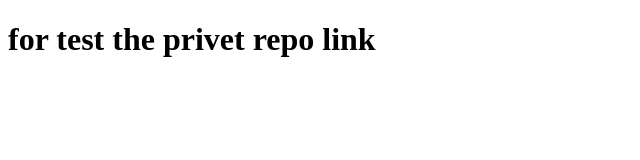
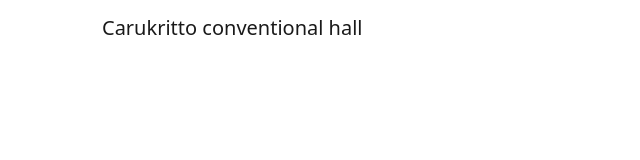
Before and after one commit to Ananthadeb1/convertion-center, a plain HTML site: page index.html in a window 1280 px wide. Shown: the whole page, without its empty margins (0-640 px from the left). Drawn offline with nearby package versions, Linux system fonts and the light colour scheme.

Commit message:
nev sec done

```diff
--- a/index.html
+++ b/index.html
@@ -5,8 +5,27 @@
     <meta http-equiv="X-UA-Compatible" content="IE=edge">
     <meta name="viewport" content="width=device-width, initial-scale=1.0">
     <title>Document</title>
+    <!-- bootstrap css link -->
+    <link href="https://cdn.jsdelivr.net/npm/bootstrap@5.1.3/dist/css/bootstrap.min.css" rel="stylesheet" integrity="sha384-1BmE4kWBq78iYhFldvKuhfTAU6auU8tT94WrHftjDbrCEXSU1oBoqyl2QvZ6jIW3" crossorigin="anonymous">
+
 </head>
 <body>
-    <h1>for test the privet repo link</h1>
+    <header>
+        <section class="container">
+            <div>
+                <nav class="navbar navbar-light ">
+                    <div class="container-fluid">
+                      <span class="navbar-brand mb-0 p-2 h1">Carukritto conventional hall</span>
+                    </div>
+                  </nav>
+            </div>
+        </section>
+    </header>
+
+
+
+    <!-- bootstrap js link as script tag -->
+    <script src="https://cdn.jsdelivr.net/npm/bootstrap@5.1.3/dist/js/bootstrap.bundle.min.js" integrity="sha384-ka7Sk0Gln4gmtz2MlQnikT1wXgYsOg+OMhuP+IlRH9sENBO0LRn5q+8nbTov4+1p" crossorigin="anonymous"></script>
+
 </body>
 </html>
```
